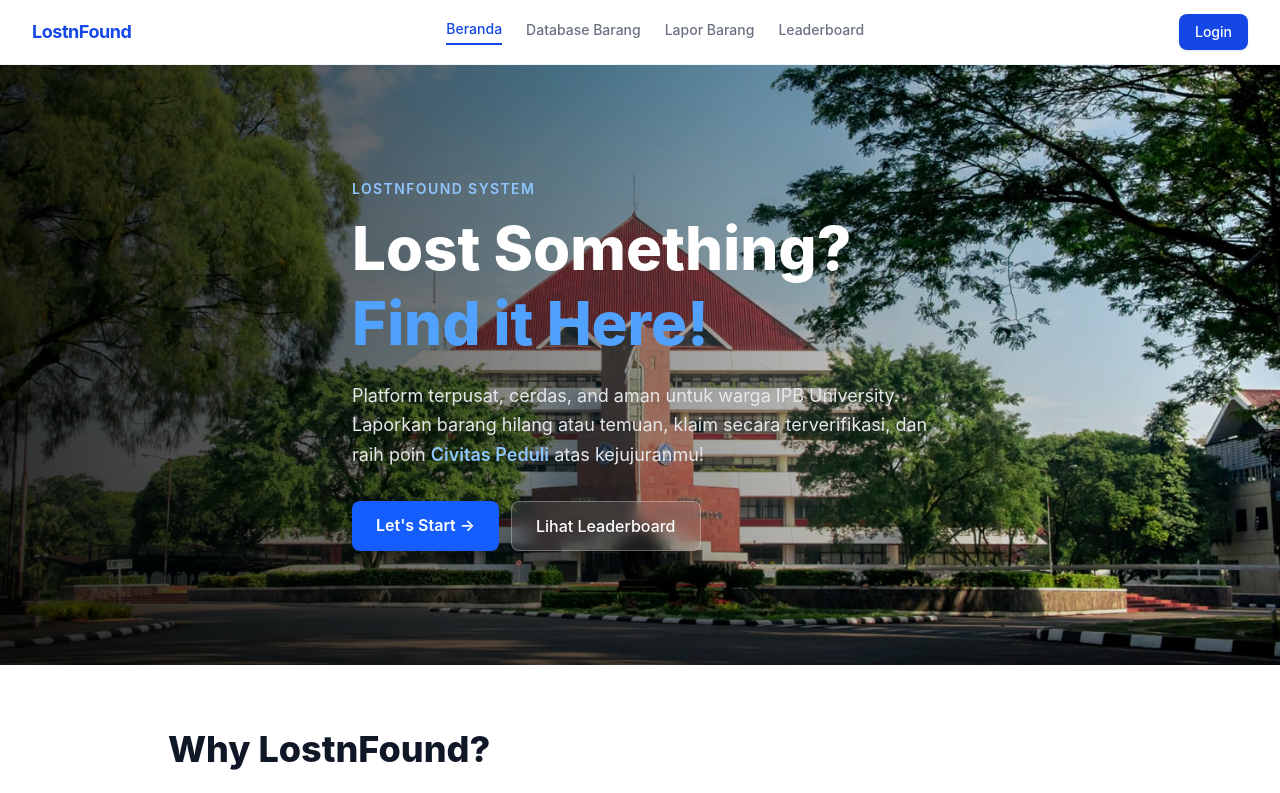
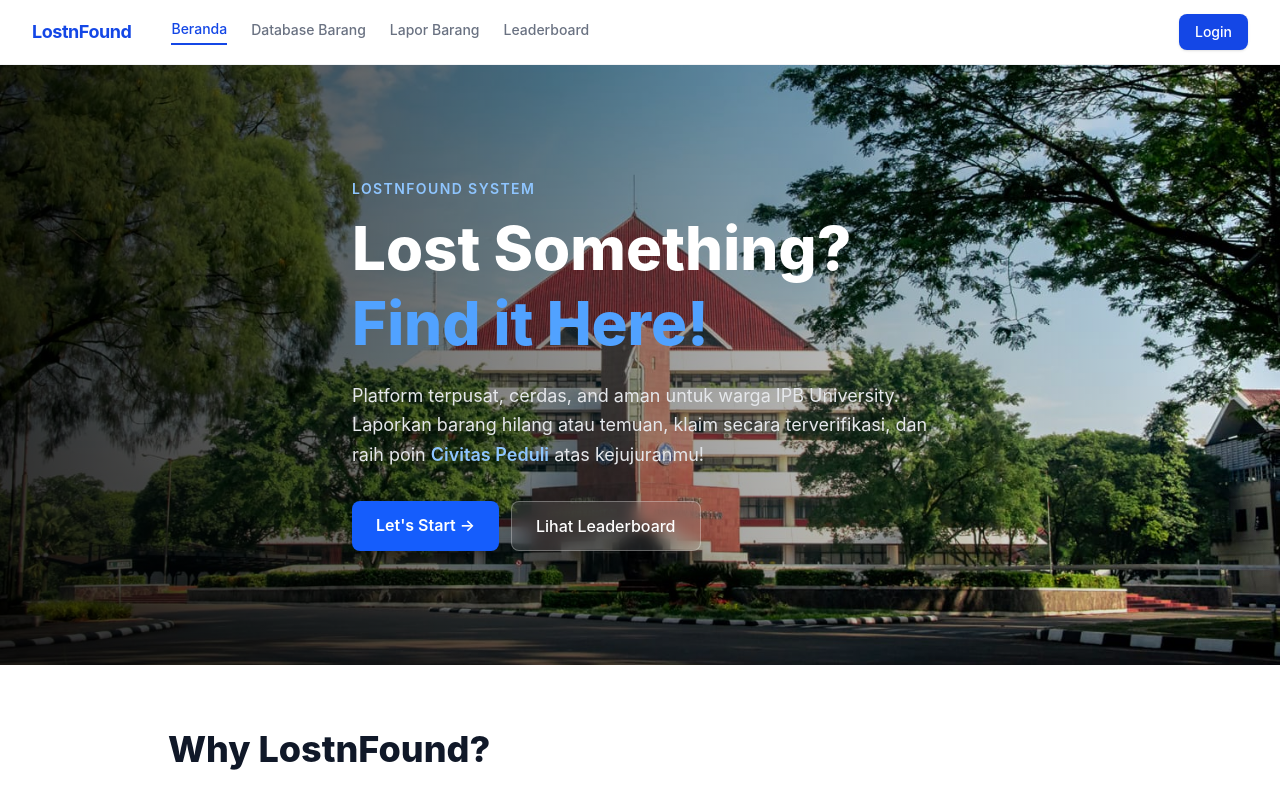
Before and after one commit to faqihhhhh/Project-ADS-LostnFoundSystem, a React (Vite) app in the folder frontend/: page / in a window 1280 px wide. Shown: the top 793 px of the page. Built offline with nearby package versions, Linux system fonts and the light colour scheme; no server answers.

Commit message:
style: group logo and nav links for better cohesion

```diff
--- a/frontend/src/components/shared/Navbar.jsx
+++ b/frontend/src/components/shared/Navbar.jsx
@@ -40,8 +40,10 @@ export default function Navbar() {
       <div className="max-w-7xl mx-auto px-4 sm:px-6 lg:px-8">
         <div className="flex items-center justify-between h-16">
 
+          {/* Left Side: Logo + Navigation */}
+          <div className="flex items-center gap-10">
             {/* Logo */}
-          <Link to="/" className="flex items-center gap-2">
+            <Link to="/" className="flex items-center gap-2 shrink-0">
               <span className="text-blue-700 font-bold text-lg tracking-tight">
                 LostnFound
               </span>
@@ -87,6 +89,7 @@ export default function Navbar() {
                   <Link to="/admin/barang" className={linkClass('/admin/barang')}>Kelola Barang</Link>
                 </>
               )}
+            </div>
           </div>
 
           {/* Right Side */}
```
Lines whose indentation alone changed are shown as unchanged.
